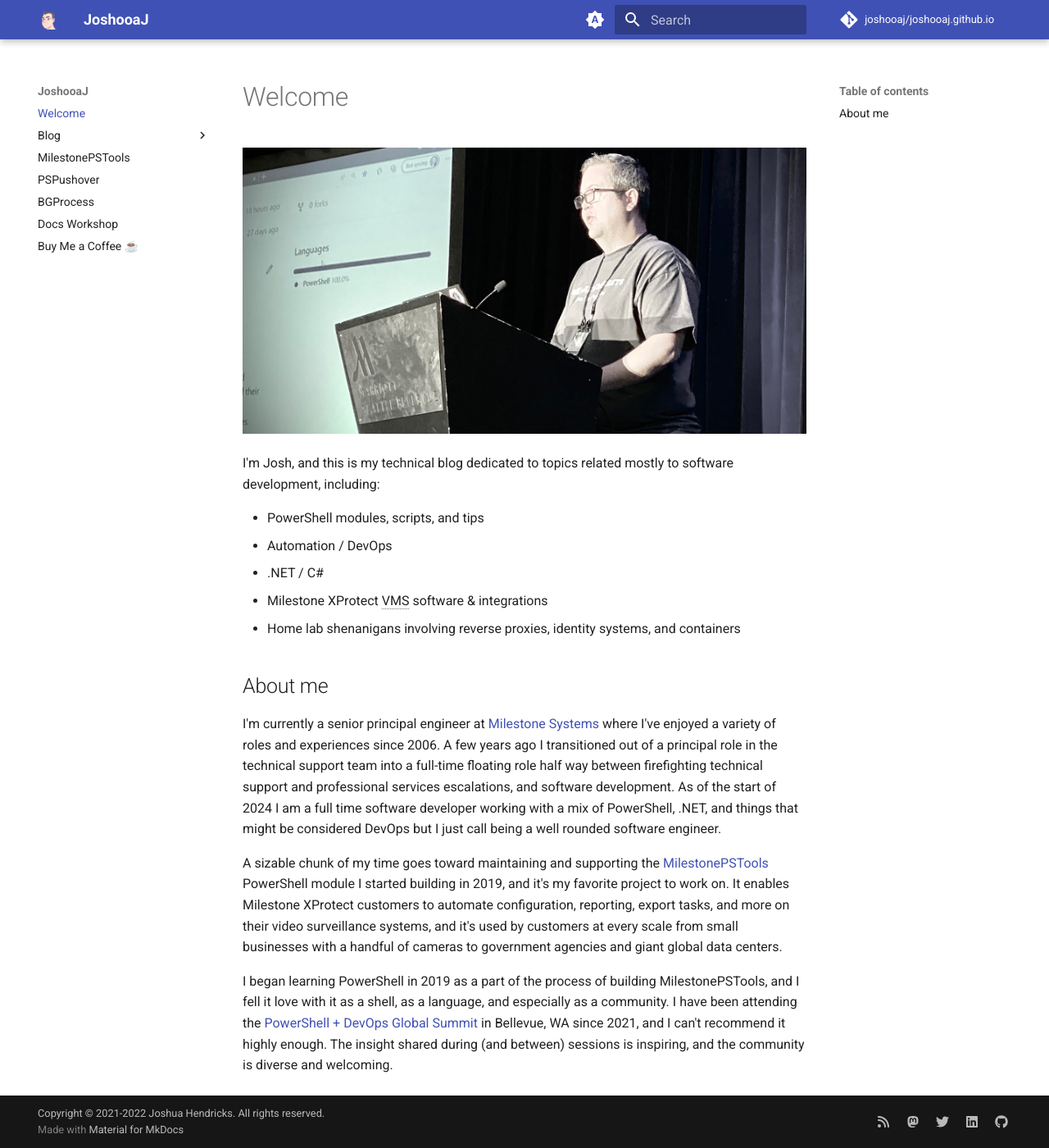
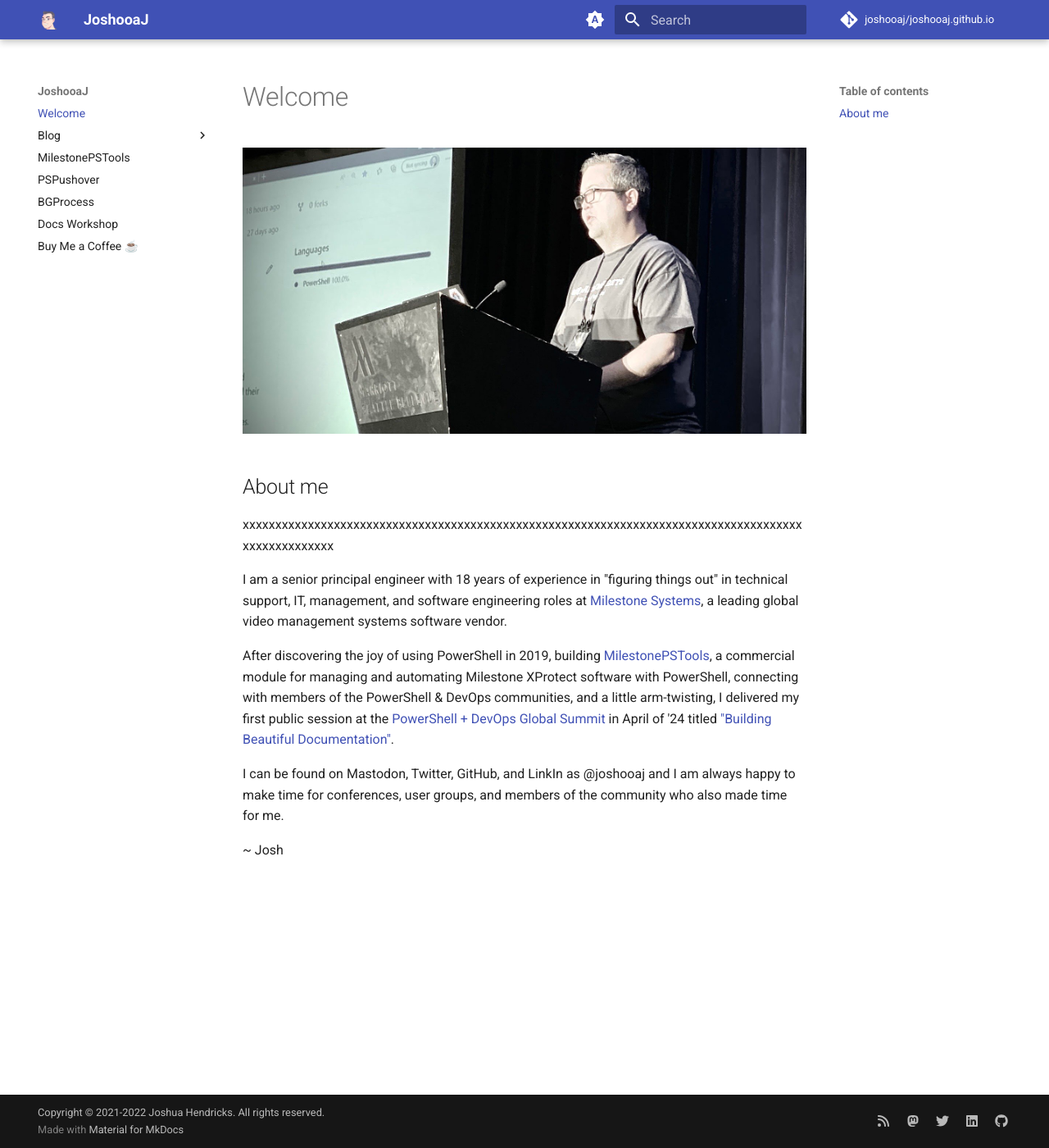
Before and after one commit to joshooaj/joshooaj.github.io, an MkDocs documentation site: the page built from docs/index.md, in a window 1280 px wide and 1400 px high. Shown: the whole window at 82% size. Built offline with MkDocs 1.6.1 and Material for MkDocs 9.7.7, drawn with Linux system fonts in a browser that asks for light colours; plug-ins that fetch from the network failed and are left out; comment, search, counter and statistics services are not loaded.

Commit message:
Update index.md

```diff
--- a/docs/index.md
+++ b/docs/index.md
@@ -2,40 +2,24 @@
 
 ![Josh delivering lighting talk at PSHSummit22](./assets/images/pshsummit22-lightning-talk.jpg)
 
-I'm Josh, and this is my technical blog dedicated to topics related mostly
-to software development, including:
+## About me
+xxxxxxxxxxxxxxxxxxxxxxxxxxxxxxxxxxxxxxxxxxxxxxxxxxxxxxxxxxxxxxxxxxxxxxxxxxxxxxxxxxxxxxxxxxxxxxxxxxxx
 
-- PowerShell modules, scripts, and tips
-- Automation / DevOps
-- .NET / C#
-- Milestone XProtect VMS software & integrations
-- Home lab shenanigans involving reverse proxies, identity systems, and containers
+I am a senior principal engineer with 18 years of experience in "figuring things out" in technical
+support, IT, management, and software engineering roles at [Milestone Systems](https://www.milestonesys.com/),
+a leading global video management systems software vendor.
 
 <!-- more -->
 
-## About me
+After discovering the joy of using PowerShell in 2019, building [MilestonePSTools](https://www.milestonepstools.com/),
+a commercial module for managing and automating Milestone XProtect software with PowerShell,
+connecting with members of the PowerShell & DevOps communities, and a little arm-twisting, I
+delivered my first public session at the [PowerShell + DevOps Global Summit](https://www.powershellsummit.org/)
+in April of '24 titled ["Building Beautiful Documentation"](https://www.joshooaj.com/docs-workshop).
 
-I'm currently a senior principal engineer at [Milestone Systems](https://www.milestonesys.com/)
-where I've enjoyed a variety of roles and experiences since 2006. A few years
-ago I transitioned out of a principal role in the technical support team into
-a full-time floating role half way between firefighting technical support and
-professional services escalations, and software development. As of the start of
-2024 I am a full time software developer working with a mix of PowerShell,
-.NET, and things that might be considered DevOps but I just call being a well
-rounded software engineer.
+I can be found on Mastodon, Twitter, GitHub, and LinkIn as @joshooaj and I am always happy to make
+time for conferences, user groups, and members of the community who also made time for me.
 
-A sizable chunk of my time goes toward maintaining and supporting the [MilestonePSTools](https://www.milestonepstools.com/)
-PowerShell module I started building in 2019, and it's my favorite project to
-work on. It enables Milestone XProtect customers to automate configuration,
-reporting, export tasks, and more on their video surveillance systems, and it's
-used by customers at every scale from small businesses with a handful of cameras
-to government agencies and giant global data centers.
-
-I began learning PowerShell in 2019 as a part of the process of building
-MilestonePSTools, and I fell it love with it as a shell, as a language, and
-especially as a community. I have been attending the [PowerShell + DevOps Global Summit](https://www.powershellsummit.org/)
-in Bellevue, WA since 2021, and I can't recommend it highly enough. The insight
-shared during (and between) sessions is inspiring, and the community is diverse
-and welcoming.
+~ Josh
 
 --8<-- "abbreviations.md"
```
